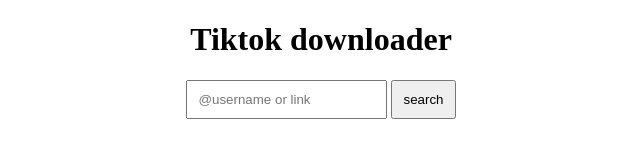
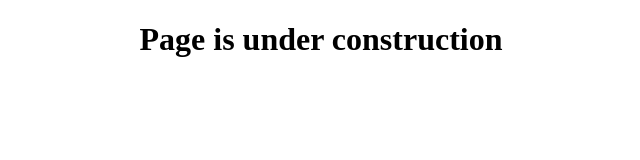
Before and after one commit to mohamedelbachir/tiktokVideoDownloader, a plain HTML site: page index.html in a window 1280 px wide. Shown: the whole page, without its empty margins (319-959 px from the left). Drawn offline with Linux system fonts and the light colour scheme.

Commit message:
update index.html

```diff
--- a/index.html
+++ b/index.html
@@ -10,14 +10,8 @@
 </head>
 <body>
     <main class="container">
-        <h1>Tiktok downloader</h1>
-        <form action="" method="post" id="from-search">
-            <input type="search" required name="search" id="idsearch" placeholder="@username or link">
-            <button id="search-btn" type="submit">search</button>
-        </form>
-        <div class="result">
-
-        </div>
+        <h1>Page is under construction</h1>
+        <!--nothing more-->
     </main>
 </body>
 </html>
```
